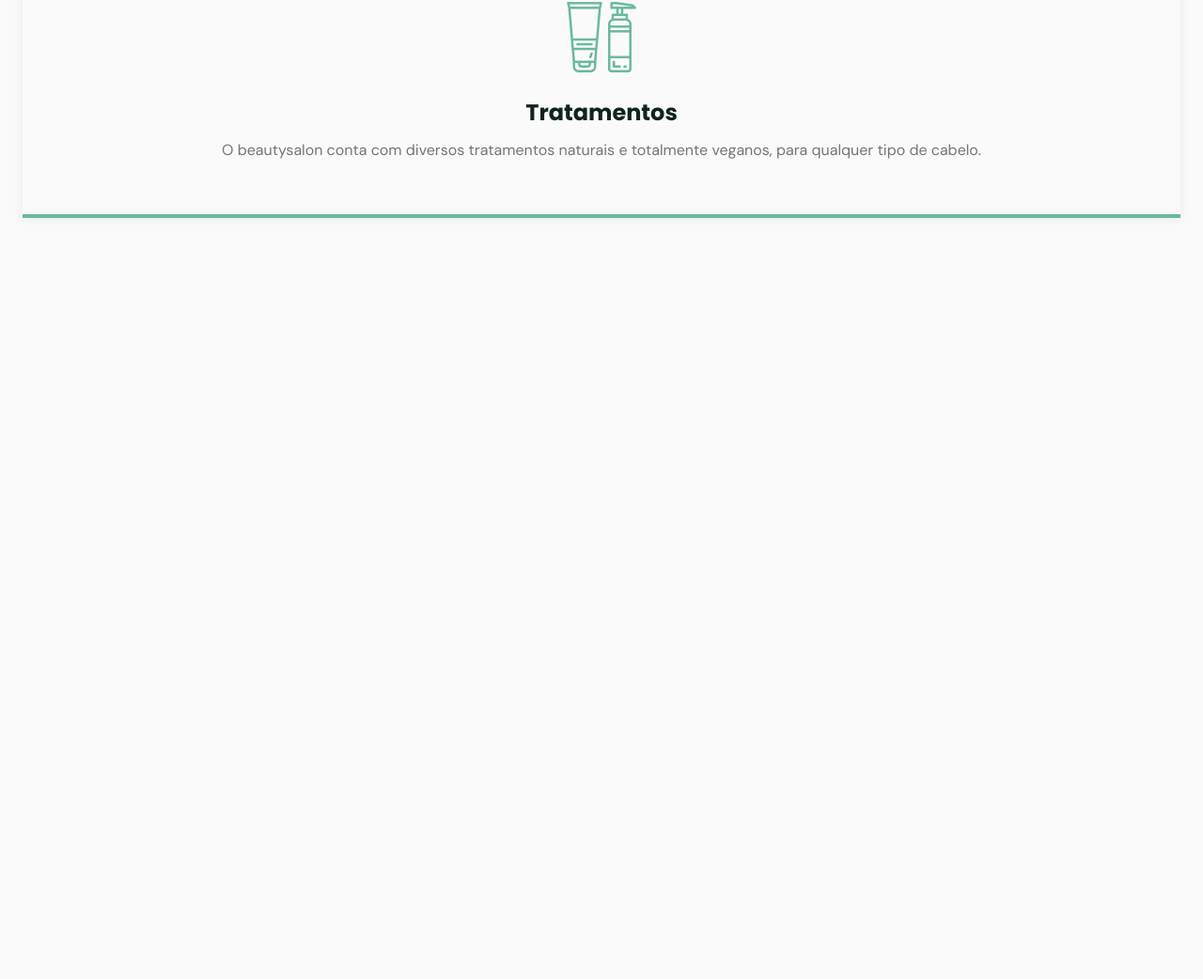
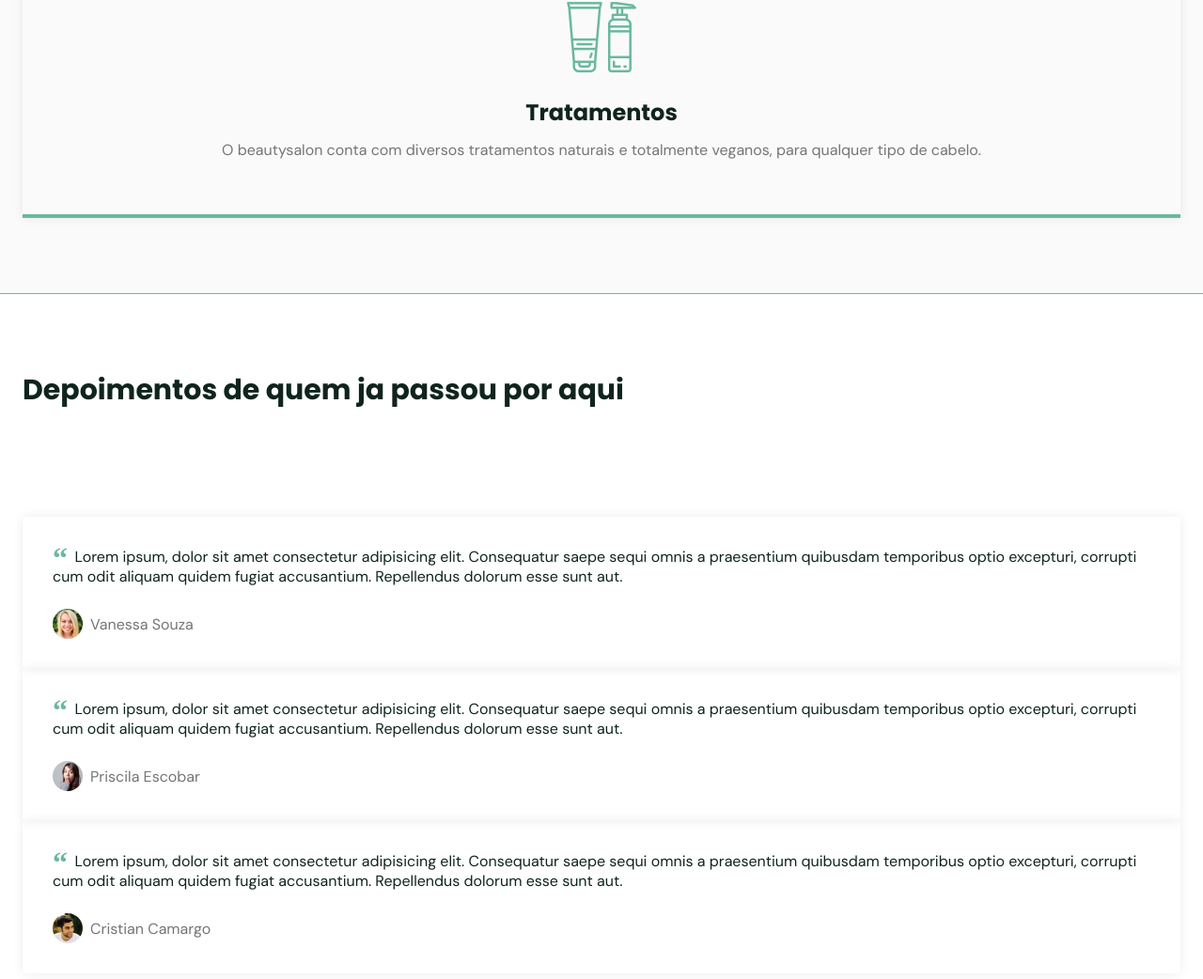
Before and after one commit to cfcamargo/nlwtogueter-missionorigin, a plain HTML site: page index.html in a window 1280 px wide. Shown: the part 3759-4801 px from the top of the page at 94% size. Before the commit the page ends 4071 px from the top, so only its background shows below. Drawn offline with Linux system fonts and the light colour scheme; files whose address does not match are found by name.

Commit message:
Criando area de depoimentos

```diff
--- a/css/style.css
+++ b/css/style.css
@@ -381,3 +381,52 @@ main {
     font-size:1.5rem;
     margin-bottom:0.75rem;
 }
+
+
+/* TESTIMONIALS  */
+
+
+#testimonials {
+    background: white;
+}
+
+#testimonials blockquote {
+    padding: 2rem;
+    box-shadow: 0px 0px 12px rgba(0, 0, 0, 0.08);
+    border-radius: .25rem
+}
+
+#testimonials blockquote p {
+    position: relative;
+    text-indent: 1.475rem;
+    margin-bottom: 1.5rem;
+    color: var(--title-color);
+}
+
+
+#testimonials blockquote p span {
+    font: 700 2rem serif;
+    color: var(--base-color);
+
+    position: absolute;
+    top: -.375rem;
+    left: -1.475rem;
+
+}
+
+#testimonials cite{
+    display:flex;
+    align-items: center;
+    font-style: normal;
+    color: hsla(0, 0%, 46%, 1);
+
+}
+
+#testimonials cite img{
+    height: 2rem;
+    width: 2rem;
+    object-fit: cover;
+    clip-path: circle();
+    margin-right: .5rem;
+
+}
--- a/index.html
+++ b/index.html
@@ -20,7 +20,7 @@
 </head>
 <body>
 
-    <header id="header" class="">
+    <header id="header" class="header">
         <nav class="container ">
             <a href="#" class="logo">beauty<span>salon</span>.</a>
             <div class="menu">
@@ -103,6 +103,59 @@
             </div>
         </section>
 
+        <div class="divider-1"></div>
+
+        <section class="section" id="testimonials">
+            <div class="container grid">
+                <header>
+                    <h2 class="title">Depoimentos de quem ja passou por aqui</h2>
+                </header>
+                <div class="testimonials">
+                    <div class="testimonial">
+                        <blockquote>
+                            <p>
+                                <span>&ldquo;</span>
+                                Lorem ipsum, dolor sit amet consectetur adipisicing elit. Consequatur saepe sequi omnis a praesentium quibusdam temporibus optio excepturi, corrupti cum odit aliquam quidem fugiat accusantium. Repellendus dolorum esse sunt aut.
+                            </p>
+                            <cite>
+                                <img src="./assets/images/68.jpeg" alt="Foto de Wanessa Souza">
+                                Vanessa Souza
+                            </cite>
+                        </blockquote>
+                    </div>
+
+                    <div class="testimonial">
+                        <blockquote>
+                            <p>
+                                <span>&ldquo;</span>
+                                Lorem ipsum, dolor sit amet consectetur adipisicing elit. Consequatur saepe sequi omnis a praesentium quibusdam temporibus optio excepturi, corrupti cum odit aliquam quidem fugiat accusantium. Repellendus dolorum esse sunt aut.
+                            </p>
+                            <cite>
+                                <img src="/assets/images/21.jpeg" alt="Foto de Priscila Escobar">
+                                 Priscila Escobar
+                            </cite>
+                        </blockquote>
+                    </div>
+
+                    <div class="testimonial">
+                        <blockquote>
+                            <p>
+                                <span>&ldquo;</span>
+                                Lorem ipsum, dolor sit amet consectetur adipisicing elit. Consequatur saepe sequi omnis a praesentium quibusdam temporibus optio excepturi, corrupti cum odit aliquam quidem fugiat accusantium. Repellendus dolorum esse sunt aut.
+                            </p>
+                            <cite>
+                                <img src="./assets/images/86.jpeg" alt="Foto de Cristian Camargo">
+                                Cristian Camargo
+                            </cite>
+                        </blockquote>
+                    </div>
+                </div>
+            </div>
+        </section>
+
+
+
+
     </main>
 
     <script src="./js/main.js"></script>
```
Also changed, not shown: assets/images/21.jpeg (added), assets/images/68.jpeg (added), assets/images/86.jpeg (added).
